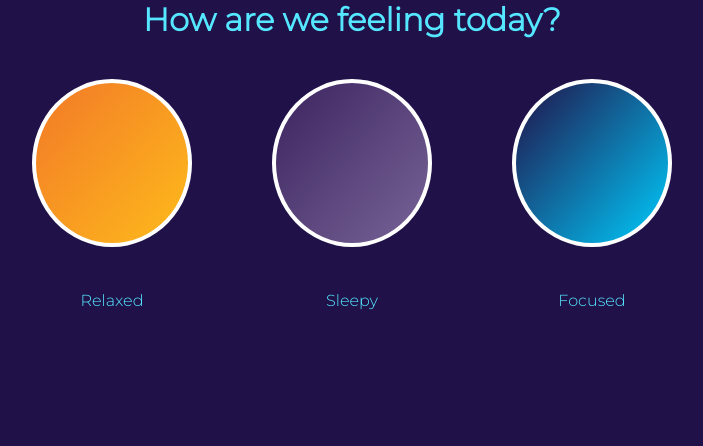
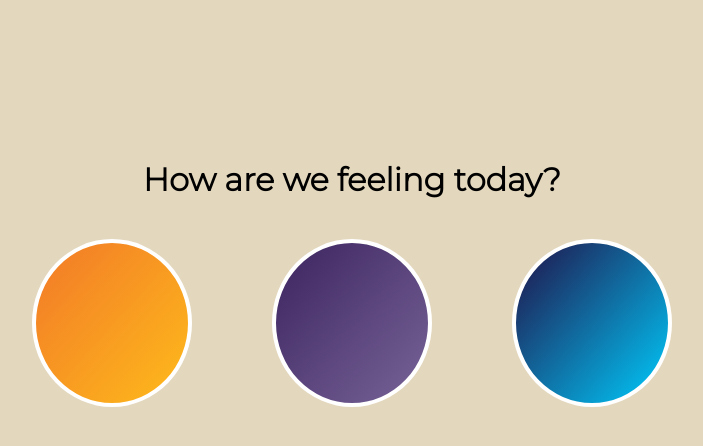
Before and after one commit to Laura-Foxey/Portofolio, a React (Create React App) app: page /education in a window 1280 px wide. Shown: the top 446 px of the page, without its empty margins (288-991 px from the left). Built offline with nearby package versions, Linux system fonts and the light colour scheme; a web font is replaced by a local one.

Commit message:
finish mood picker

```diff
--- a/src/App.js
+++ b/src/App.js
@@ -55,7 +55,7 @@ function App() {
         --background-color: #3c245f;
         --dark-color: #3c245f;
         --light-color: #786498;
-        --contrast-color: #048458;
+        --contrast-color: #b54a4e;
       }
 
       .color-recolor {
@@ -63,7 +63,7 @@ function App() {
       }
 
       .contrast-recolor {
-        filter: invert(35%) sepia(66%) saturate(998%) hue-rotate(121deg) brightness(90%) contrast(97%);
+        filter: invert(29%) sepia(15%) saturate(5730%) hue-rotate(325deg) brightness(102%) contrast(73%);
       }
       `;
     }
@@ -82,7 +82,7 @@ function App() {
 	<BrowserRouter>
 		<Navbar />
 		<div className='grid'>
-			<Routing />
+			<Routing mood={mood}/>
 		</div>
 	</BrowserRouter>
   );
--- a/src/components/CSS/About.css
+++ b/src/components/CSS/About.css
@@ -24,6 +24,7 @@
     height: 45vh;
     border-radius: 50%;
     background-color: var(--light-color);
+    box-shadow: var(--light-color) 0px 13px 27px -5px, rgb(0 0 0 / 30%) 0px 8px 16px -8px;
 }
 
 .about-image img {
--- a/src/components/CSS/Education.css
+++ b/src/components/CSS/Education.css
@@ -1,7 +1,5 @@
 * {
     --ruler: 16px;
-    --color-shadow: #0c0521;;
-    --color-white: #372d97;
 }
 
 .education-info {
@@ -15,6 +13,7 @@
 }
 
 .education-info div {
+
     height: 100%;
     display: grid;
     flex-direction: column;
--- a/src/components/CSS/Mood.css
+++ b/src/components/CSS/Mood.css
@@ -5,15 +5,23 @@
     display: inline-block;
     border-style: solid;
     border-width: 0.5vh;
-    border-color: white;
+    border-color: rgb(255, 255, 255);
     position:relative;
     margin: 5vh;
+  }
+
+  .mood-select {
+    margin-top: 20vh;
   }
 
   .mood-select-list{
     display: flex;
     flex-direction: row;
     justify-content: center;
+  }
+
+  .mood-select-text {
+    font-size: xx-large;
   }
 
   .sleepy {
--- a/src/components/CSS/Portofolio.css
+++ b/src/components/CSS/Portofolio.css
@@ -4,6 +4,7 @@
     display: flex;
     justify-content: space-evenly;
     align-items: center;
+    color: var(--background-color);
 }
 
 .project-card {
@@ -31,10 +32,12 @@
     white-space: nowrap;
     overflow: hidden;
     font-size: 6.5vh;
+    color: var(--background-color);
 }
 
 .project-card h5 {
     font-size: 2vh;
+    color: var(--background-color);
 }
 
 .project-card img {
--- a/src/components/Education.js
+++ b/src/components/Education.js
@@ -9,19 +9,31 @@ ChartJs.register(
 );
 
 
-function Education({direction}) {
+function Education({direction, mood}) {
     const [eduInfo, setEduInfo] = useState(0);
     const isMobile = window.innerWidth < 700;
 
-    const moodColor = (mood) => {
+    const moodColor = () => {
         if (mood === 'focused') {
             return ['#96ceff', '#2011a2', '#ff34b3', '#f7a35b', '#8286e9'];
         }
         if (mood === 'relaxed') {
-            return ['#96ceff', '#2011a2', '#ff34b3', '#f7a35b', '#8286e9'];
+            return ['#ffce5e', '#ff5d0e', '#75ffb2', '#f7a35b', '#8286e9'];
         }
         if (mood === 'sleepy') {
-            return ['#96ceff', '#2011a2', '#ff34b3', '#f7a35b', '#8286e9'];
+            return ['#866faa', '#261144', '#cf6369', '#a997c7', '#a997c7'];
+        }
+    }
+
+    const borderCol = () => {
+        if (mood === 'focused') {
+            return '#55e7ff';
+        }
+        if (mood === 'relaxed') {
+            return '#ffe4a5';
+        }
+        if (mood === 'sleepy') {
+            return '#a997c7';
         }
     }
 
@@ -30,8 +42,8 @@ function Education({direction}) {
     const data = {
         datasets: [{
             data: [310, 420, salt],
-            backgroundColor: ['#96ceff', '#2011a2', '#ff34b3', '#f7a35b', '#8286e9'],
-            borderColor: '#55e7ff',
+            backgroundColor: moodColor(),
+            borderColor: borderCol(),
             hoverOffset: 10,
             },
         ],
--- a/src/components/Mood.js
+++ b/src/components/Mood.js
@@ -5,16 +5,15 @@ import MoodSelect from "./MoodSelect";
 
 
 function Mood({setMood}) {
-
     return (
-        <>
+        <div className="mood-select">
             <h1>How are we feeling today?</h1>
             <ul className="mood-select-list">
               <MoodSelect text={<p>Relaxed</p>} name={"dot relaxed"} setMood={setMood} moodName={"relaxed"}/>
               <MoodSelect text={<p>Sleepy</p>} name={"dot sleepy"} setMood={setMood} moodName={"sleepy"}/>
-              <MoodSelect text={<p>Focused</p>} name={"dot focused"} setMood={setMood} moodName={"focused"} />
+              <MoodSelect text={<p>Focused!</p>} name={"dot focused"} setMood={setMood} moodName={"focused"} />
             </ul>
-        </>
+        </div>
     );
   }
 
--- a/src/components/MoodSelect.js
+++ b/src/components/MoodSelect.js
@@ -32,7 +32,15 @@ function MoodSelect({text, name, setMood, moodName}) {
                 onClick={() => setMood(moodName)}
                 className={name}>
             </motion.div>
-              {text}
+              {hover &&
+              <motion.div className="mood-select-text"
+              layout
+              initial={{ opacity: 0, y: -30 }}
+              animate={{ opacity: 1, y: 0 }}
+              exit={{ opacity: 0, y: -30 }}
+              transition={3}>
+                {text}
+              </motion.div>}
         </li>
     );
   }
--- a/src/components/Routing.js
+++ b/src/components/Routing.js
@@ -8,9 +8,8 @@ import { motion } from "framer-motion";
 import { Routes, Route } from "react-router-dom";
 import {useLocation, useNavigate} from "react-router-dom";
 import { useEffect, useState, useCallback} from 'react';
-import Mood from './Mood';
 
-function Routing() {
+function Routing({mood}) {
     const navigate = useNavigate();
     const location = useLocation();
     const [direction, setDirection] = useState(0);
@@ -91,10 +90,9 @@ function Routing() {
             <div className='outline'>
                     <Routes location={location} key={location.pathname}>
                         <Route path="/" element={<About direction={direction}/>} />
-                        <Route path="/education" element={<Education direction={direction}/>} />
+                        <Route path="/education" element={<Education direction={direction} mood={mood}/>} />
                         <Route path="/portofolio" element={<Portofolio direction={direction}/>} />
                         <Route path="/contact" element={<Contact direction={direction}/>} />
-                        <Route path="/mood" element={<Mood />} />
                     </Routes>
             </div>
             <div className='arrow'>
--- a/src/index.css
+++ b/src/index.css
@@ -1,8 +1,8 @@
 :root {
-  --background-color: #201148;
+  --background-color: #e3d7bd;
   --common-color: #00ccfd;
   --dark-color: #2011a2;
-  --light-color: #55e7ff;
+  --light-color: #000000;
   --contrast-color: #ff34b3;
 }
 
```
Also changed, not shown: src/images/education.png (deleted), src/images/rocket.png (deleted).
